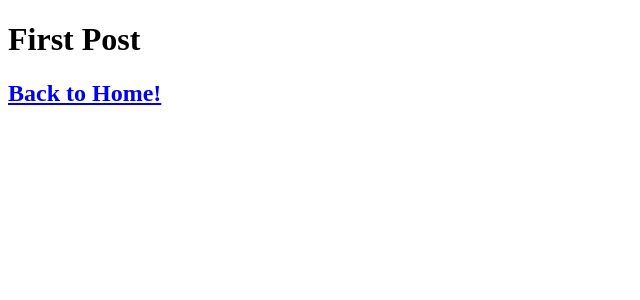
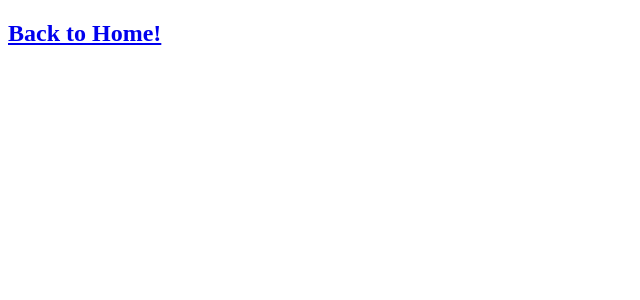
Before and after one commit to abelardolg/nextjs-helloblog, a Next.js app: page /posts/first-post in a window 1280 px wide. Shown: the top 300 px of the page, without its empty margins (0-640 px from the left). Built offline with nearby package versions, Linux system fonts and the light colour scheme.

Commit message:
Adding Head component

```diff
--- a/pages/posts/first-post.js
+++ b/pages/posts/first-post.js
@@ -1,9 +1,13 @@
+import Head from 'next/head'
 import Link from 'next/link'
 
 export default function FirstPost() {
     return (
       <>
-        <h1>First Post</h1>
+        <Head>
+          <title>First Post</title>
+        </Head>
+        <link rel="icon" href="/favicon.ico" />
         <h2>
             <Link href="/">
                 <a>Back to Home!</a>
```
